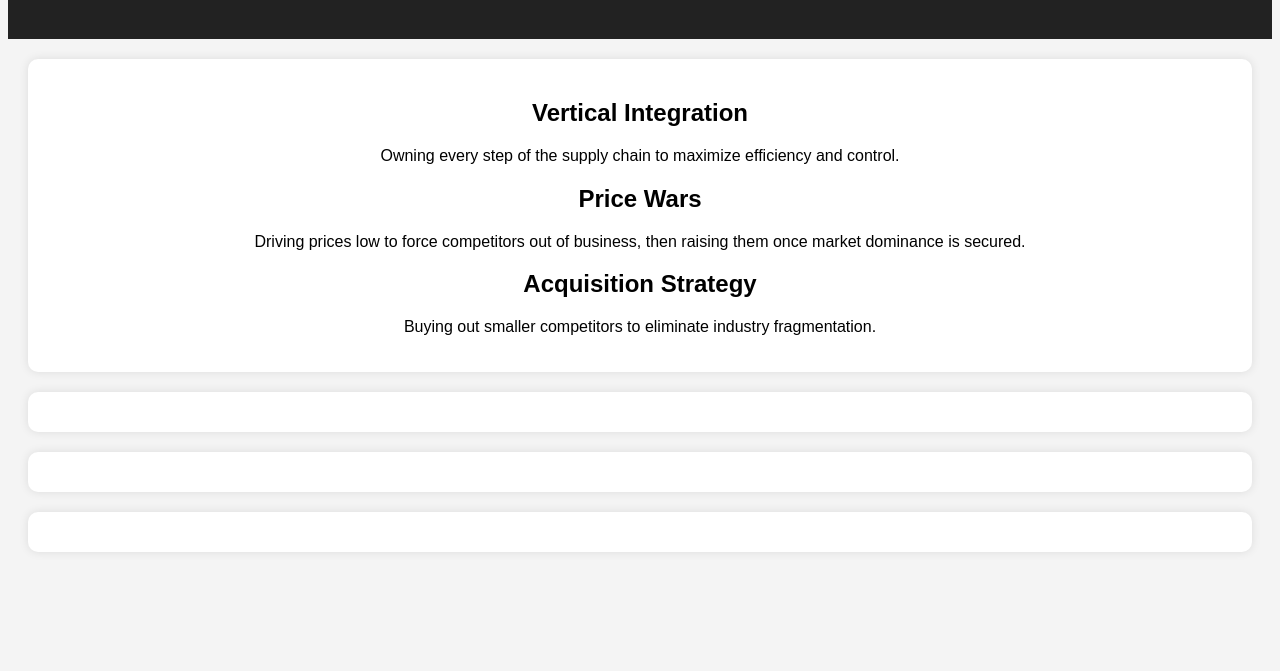
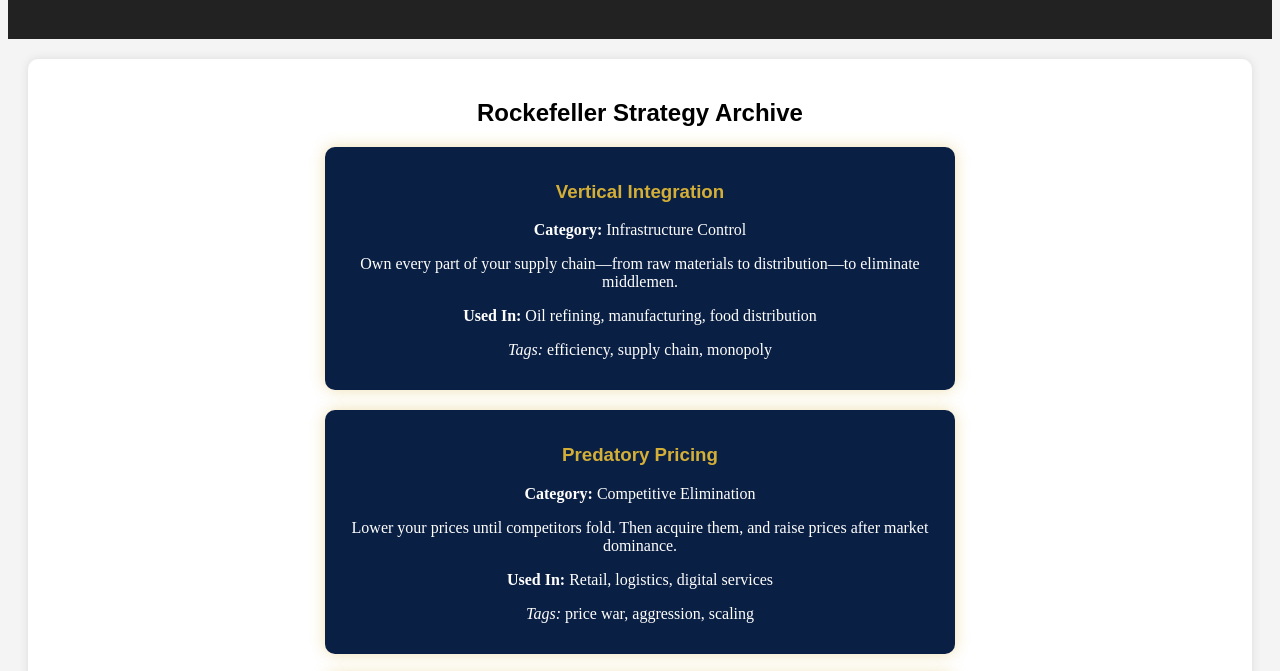
Before and after one commit to KaluleEnochAteesa/wdd330, a plain HTML site: page titan-tactics/titan-tactics.html in a window 1280 px wide. Shown: the part 89-760 px from the top of the page. Drawn offline with Linux system fonts and the light colour scheme.

Commit message:
update 2

```diff
--- a/titan-tactics/json/strategies.json
+++ b/titan-tactics/json/strategies.json
@@ -1,14 +1,26 @@
 [
   {
+    "id": 1,
     "name": "Vertical Integration",
-        "description": "Owning every step of the supply chain to maximize efficiency and control."
+    "description": "Own every part of your supply chain—from raw materials to distribution—to eliminate middlemen.",
+    "category": "Infrastructure Control",
+    "use_case": "Oil refining, manufacturing, food distribution",
+    "tags": ["efficiency", "supply chain", "monopoly"]
   },
   {
-        "name": "Price Wars",
-        "description": "Driving prices low to force competitors out of business, then raising them once market dominance is secured."
+    "id": 2,
+    "name": "Predatory Pricing",
+    "description": "Lower your prices until competitors fold. Then acquire them, and raise prices after market dominance.",
+    "category": "Competitive Elimination",
+    "use_case": "Retail, logistics, digital services",
+    "tags": ["price war", "aggression", "scaling"]
   },
   {
-        "name": "Acquisition Strategy",
-        "description": "Buying out smaller competitors to eliminate industry fragmentation."
+    "id": 3,
+    "name": "Acquisition Expansion",
+    "description": "Buy out fragmented competitors to consolidate power and control pricing.",
+    "category": "Market Consolidation",
+    "use_case": "SaaS tools, agri-processing, fintech",
+    "tags": ["mergers", "buyouts", "growth"]
   }
 ]
--- a/titan-tactics/scripts/app.mjs
+++ b/titan-tactics/scripts/app.mjs
@@ -1,12 +1,4 @@
-import { fetchStrategies } from "./dataLoader.mjs";
-
-document.addEventListener("DOMContentLoaded", async () => {
-    const strategyList = document.getElementById("strategy-list");
-    const strategies = await fetchStrategies();
-
-    strategies.forEach(strategy => {
-        const div = document.createElement("div");
-        div.innerHTML = `<h2>${strategy.name}</h2><p>${strategy.description}</p>`;
-        strategyList.appendChild(div);
-    });
+import { renderStrategyArchive } from "./strategyRenderer.mjs";
+document.addEventListener("DOMContentLoaded", () => {
+  renderStrategyArchive();
 });
--- /dev/null
+++ b/titan-tactics/scripts/strategyRenderer.mjs
@@ -0,0 +1,23 @@
+import { fetchStrategies } from "./dataLoader.mjs";
+
+export async function renderStrategyArchive() {
+  const container = document.getElementById("strategy-list");
+  const strategies = await fetchStrategies();
+
+  container.innerHTML = "<h2>Rockefeller Strategy Archive</h2>";
+
+  strategies.forEach((s) => {
+    const block = document.createElement("div");
+    block.classList.add("strategy-card");
+
+    block.innerHTML = `
+      <h3>${s.name}</h3>
+      <p><strong>Category:</strong> ${s.category}</p>
+      <p>${s.description}</p>
+      <p><strong>Used In:</strong> ${s.use_case}</p>
+      <p><em>Tags:</em> ${s.tags.join(", ")}</p>
+    `;
+
+    container.appendChild(block);
+  });
+}
--- a/titan-tactics/styles/basic.css
+++ b/titan-tactics/styles/basic.css
@@ -17,3 +17,40 @@
     border-radius: 10px;
     box-shadow: 0px 0px 10px rgba(0,0,0,0.1);
 }
+.strategy-card {
+  background-color: #0A1F44;
+  color: white;
+  margin: 20px auto;
+  padding: 15px;
+  border-radius: 10px;
+  max-width: 600px;
+  box-shadow: 0 0 15px rgba(212, 175, 55, 0.4);
+}
+
+.strategy-card h3 {
+  color: #D4AF37;
+  font-family: 'Montserrat', sans-serif;
+}
+
+.strategy-card p {
+  font-family: 'Merriweather', serif;
+}
+#analysis-tool {
+  background-color: #1C1C1C;
+  color: #fff;
+  margin: 20px auto;
+  padding: 20px;
+  max-width: 700px;
+  border-radius: 10px;
+}
+
+select {
+  padding: 10px;
+  margin-top: 10px;
+  font-family: 'Merriweather', serif;
+}
+
+#strategy-steps {
+  margin-top: 20px;
+  text-align: left;
+}
```
Lines whose indentation alone changed are shown as unchanged.
